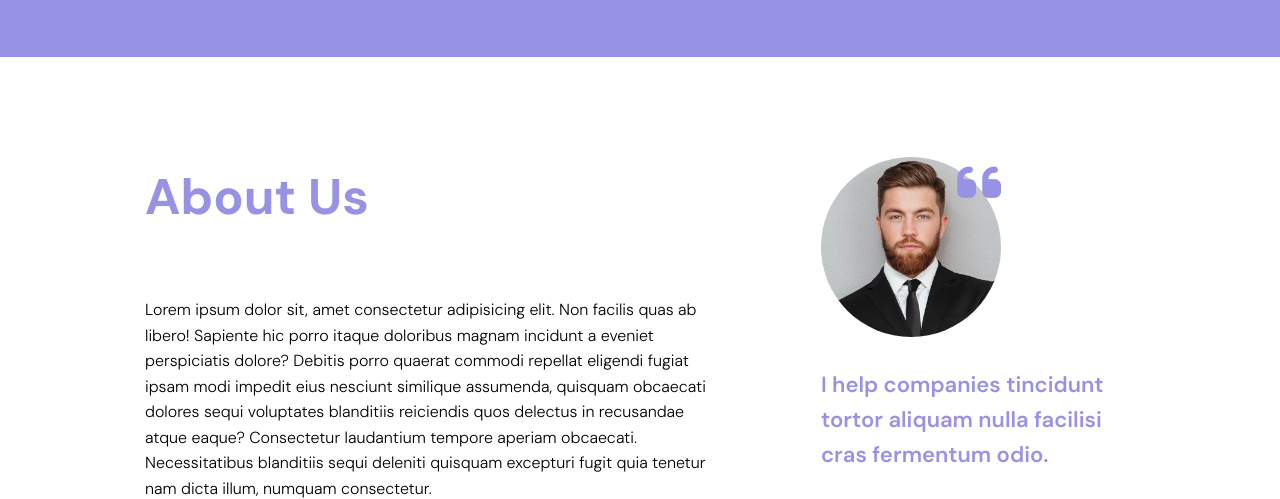
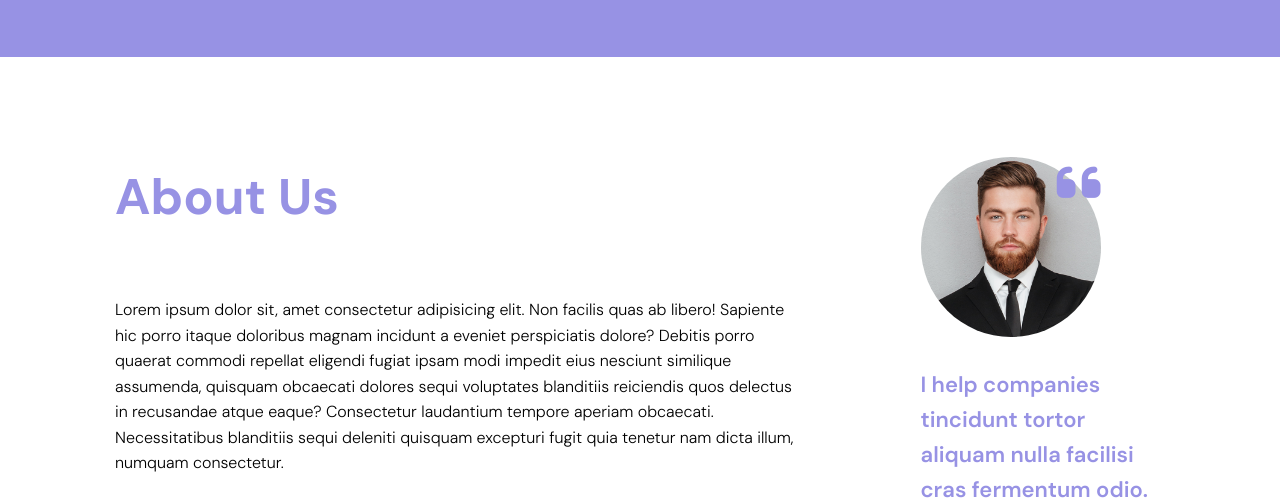
Before and after one commit to AnatoliyZakhryapin/htmlcss-responsive-layout, a plain HTML site: page index.html in a window 1280 px wide. Shown: the part 4318-4817 px from the top of the page. Drawn offline with Linux system fonts and the light colour scheme.

Commit message:
ADD responsive desktop to about-us

```diff
--- a/css/responsive.css
+++ b/css/responsive.css
@@ -94,11 +94,17 @@
         align-items: flex-end;
         margin: 0 auto;
     }
+    .col-lg-3 {
+        width: calc((100% / 12 ) * 3 );
+    }
     .col-lg-4 {
         flex-basis: calc((100% / 12 ) * 4 );
     }
     .col-lg-6 {
         flex-basis: 50%;
+    }
+    .col-lg-9 {
+        width: calc((100% / 12 ) * 9 );
     }
     .planning-image {
         margin-bottom: 145px;
@@ -124,4 +130,11 @@
     .section-benifits__title .col h2 {
         font-size: 50px;
     }
+    .section-about-us .row {
+        padding-left: 0px;
+        padding-right: 0px;
+    }
+    .section-about-us .col-lg-9 {
+        padding-right: 100px;
+    }
 }
--- a/index.html
+++ b/index.html
@@ -280,7 +280,7 @@
         <section class="section-about-us">
             <div class="container-medium">
                 <div class="row">
-                    <div class="col col-m-8">
+                    <div class="col col-m-8 col-lg-9">
                         <h2>About Us</h2>
                         <p>
                             Lorem ipsum dolor sit, amet consectetur adipisicing elit. Non facilis quas ab libero! Sapiente hic porro itaque doloribus magnam incidunt a eveniet perspiciatis dolore? Debitis porro quaerat commodi repellat eligendi fugiat ipsam modi impedit eius nesciunt similique assumenda, quisquam obcaecati dolores sequi voluptates blanditiis reiciendis quos delectus in recusandae atque eaque? Consectetur laudantium tempore aperiam obcaecati. Necessitatibus blanditiis sequi deleniti quisquam excepturi fugit quia tenetur nam dicta illum, numquam consectetur.
@@ -289,7 +289,7 @@
                             Lorem ipsum dolor sit amet consectetur adipisicing elit. Unde voluptatum libero in enim rem aliquam nisi facilis similique veniam suscipit ab sint modi tempora aspernatur cumque minima quasi a, laborum accusantium! Ea fuga sapiente reprehenderit repellendus, impedit animi voluptas excepturi? Voluptatibus eum unde rem vitae?
                         </p>
                     </div>
-                    <div class="col col-m-4">
+                    <div class="col col-m-4 col-lg-3">
                         <figure class="about-us__image">
                             <img class="image" src="./img/about.jpg" alt="">
                             <i class="fa-solid fa-quote-left"></i>
```
